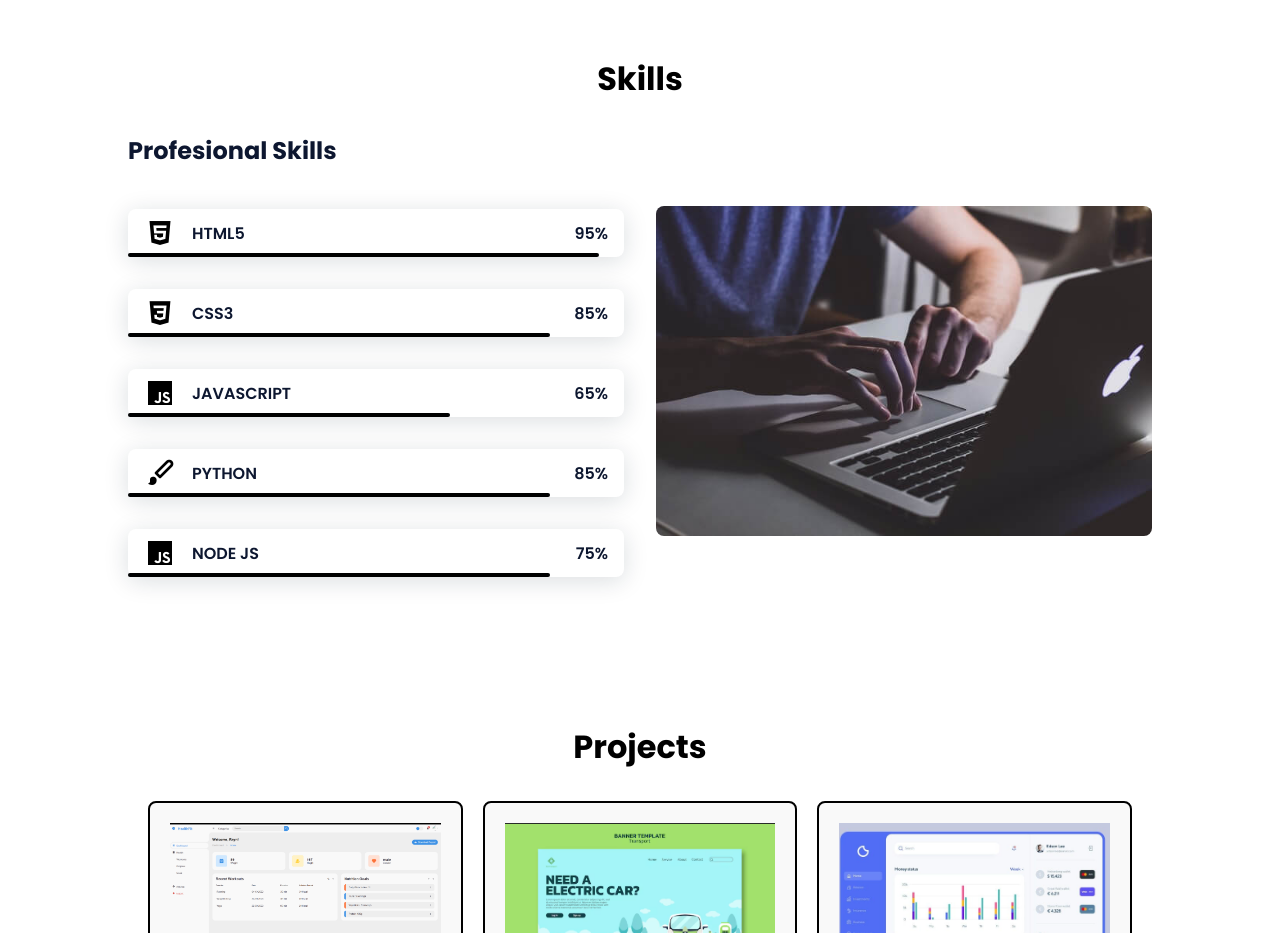
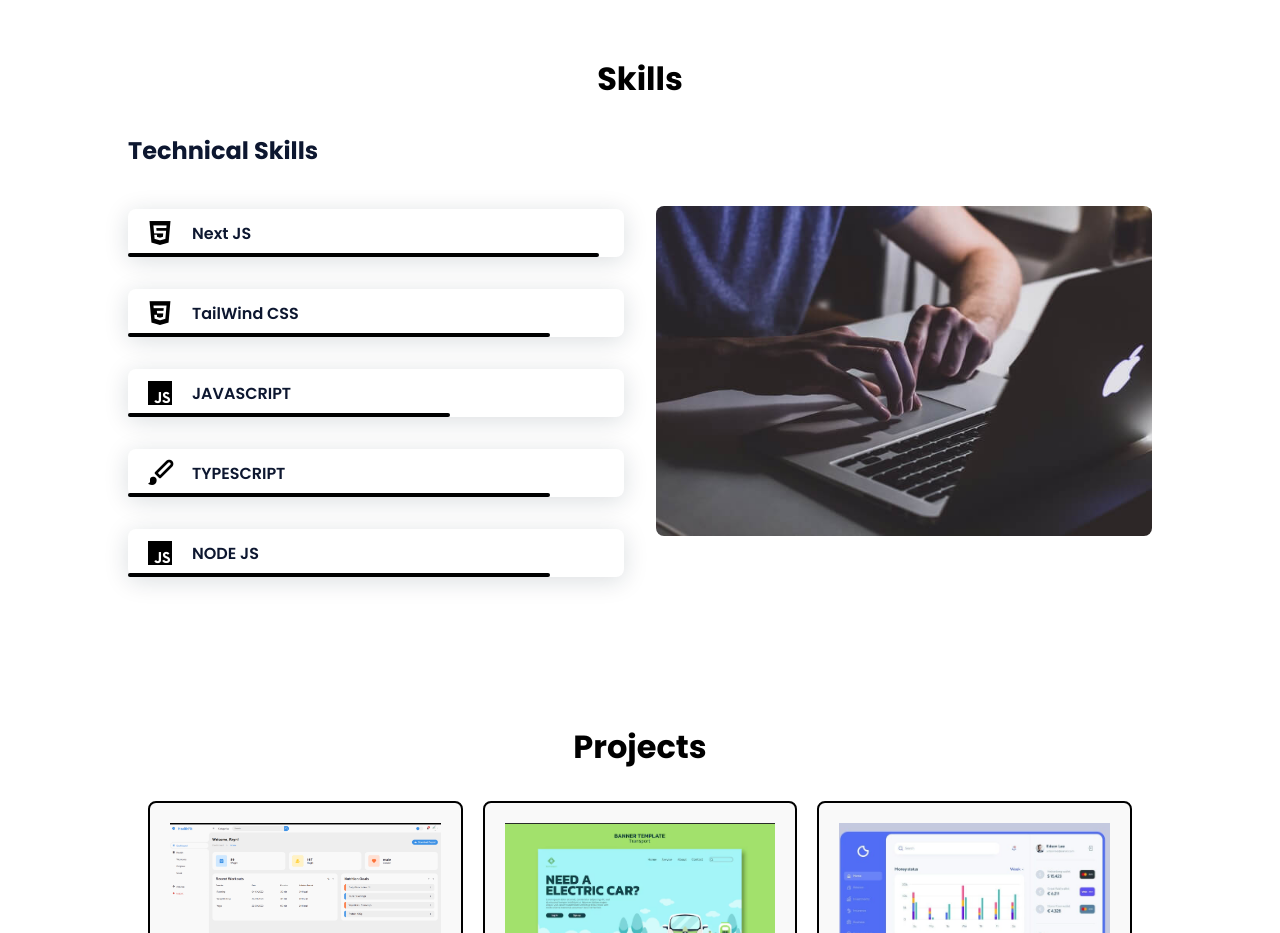
Before and after one commit to NAVIN0507/online-resume, a plain HTML site: page index.html in a window 1280 px wide. Shown: the part 1000-1933 px from the top of the page. Drawn offline with nearby package versions, Linux system fonts and the light colour scheme.

Commit message:
Modified Skills

```diff
--- a/index.html
+++ b/index.html
@@ -76,31 +76,27 @@
 
                 <div class="skills__container bd-grid">
                     <div>
-                        <h2 class="skills__subtitle">Profesional Skills</h2>
+                        <h2 class="skills__subtitle">Technical Skills</h2>
                         <br>
                         <div class="skills__data">
                             <div class="skills__names">
                                 <i class='bx bxl-html5 skills__icon'></i>
-                                <span class="skills__name">HTML5</span>
+                                <span class="skills__name">Next JS</span>
                             </div>
                             <div class="skills__bar skills__html">
 
                             </div>
-                            <div>
-                                <span class="skills__percentage">95%</span>
-                            </div>
+
                         </div>
                         <div class="skills__data">
                             <div class="skills__names">
                                 <i class='bx bxl-css3 skills__icon'></i>
-                                <span class="skills__name">CSS3</span>
+                                <span class="skills__name">TailWind CSS</span>
                             </div>
                             <div class="skills__bar skills__css">
 
                             </div>
-                            <div>
-                                <span class="skills__percentage">85%</span>
-                            </div>
+
                         </div>
                         <div class="skills__data">
                             <div class="skills__names">
@@ -110,21 +106,17 @@
                             <div class="skills__bar skills__js">
 
                             </div>
-                            <div>
-                                <span class="skills__percentage">65%</span>
-                            </div>
+
                         </div>
                         <div class="skills__data">
                             <div class="skills__names">
                                 <i class='bx bxs-paint skills__icon'></i>
-                                <span class="skills__name">PYTHON</span>
+                                <span class="skills__name">TYPESCRIPT</span>
                             </div>
                             <div class="skills__bar skills__ux">
 
                             </div>
-                            <div>
-                                <span class="skills__percentage">85%</span>
-                            </div>
+
                         </div>
                         <div class="skills__data">
                             <div class="skills__names">
@@ -134,9 +126,7 @@
                             <div class="skills__bar skills__ux">
 
                             </div>
-                            <div>
-                                <span class="skills__percentage">75%</span>
-                            </div>
+
                         </div>
                     </div>
 
```
